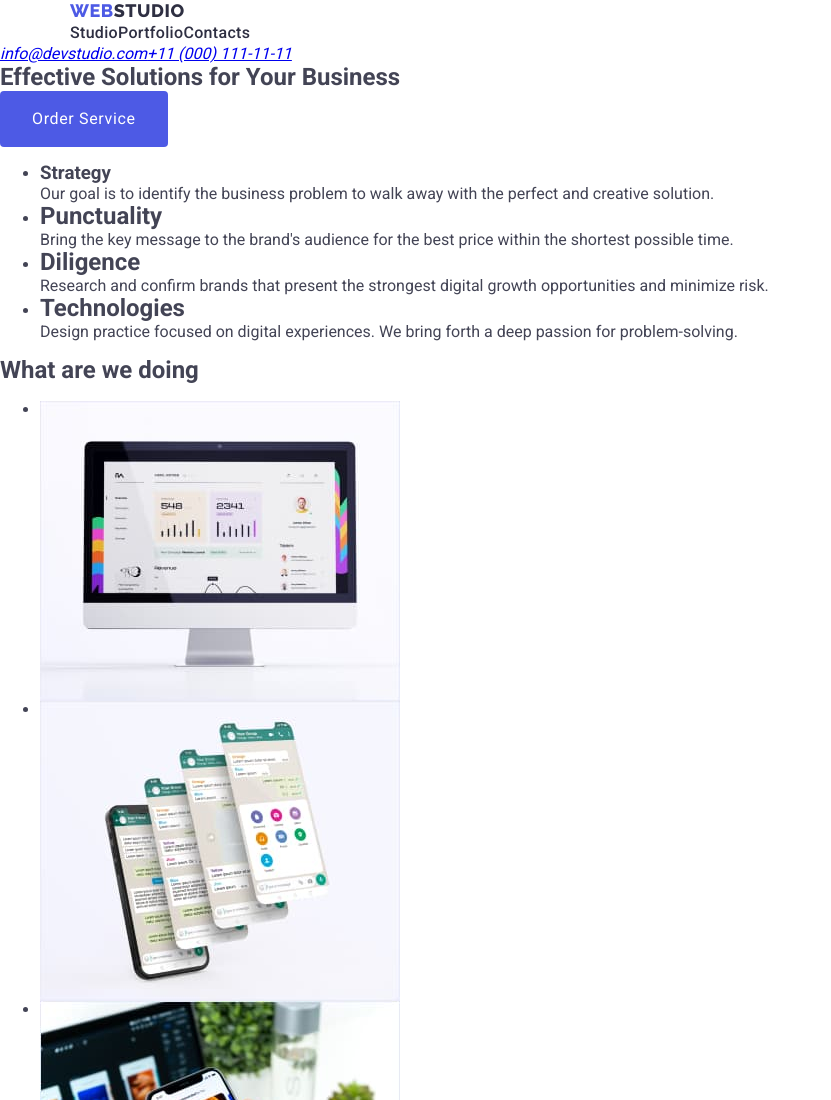
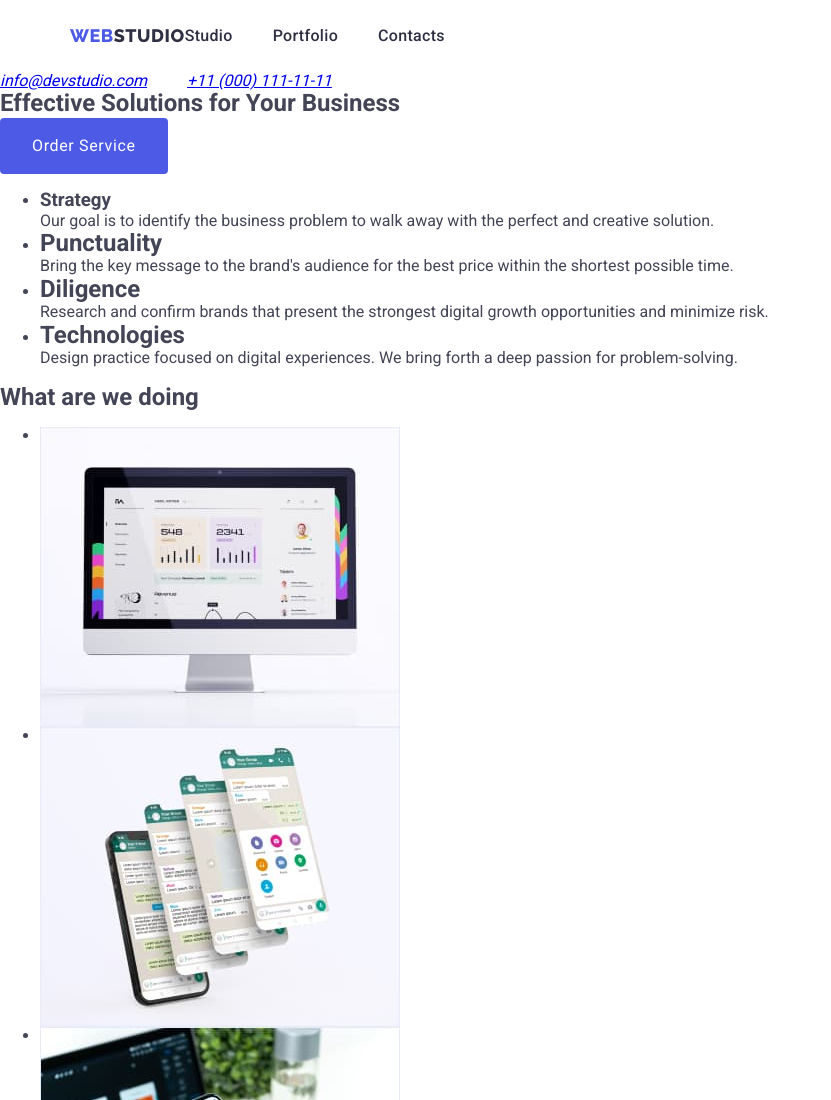
Before and after one commit to 1DaniilI/goit-markup-hw-02, a plain HTML site: page index.html in a window 1280 px wide. Shown: the top 1100 px of the page, without its empty margins (0-831 px from the left). Drawn offline with nearby package versions, Linux system fonts and the light colour scheme.

Commit message:
header .container

```diff
--- a/css/styles.css
+++ b/css/styles.css
@@ -56,15 +56,21 @@ img{
 
 }
 
+.header .container {
+    display: flex;
+    align-items: center;
+}
 
 .header-logo{
-    font-family: "Raleway", sans-serif;
+font-family: "Raleway", sans-serif;
 font-weight: 800;
 font-size: 18px;
 line-height: 1.17;
 letter-spacing: 0.03em;
 text-transform: uppercase;
 color: #2e2f42;
+display: flex;
+align-items: center;
 }
 
 .header-logo span{
@@ -75,7 +81,7 @@ line-height: 1.17;
 letter-spacing: 0.03em;
 text-transform: uppercase;
 color: #4d5ae5;
-display: inline-block;
+display: flex;
 align-items: center;
 }
 
@@ -86,6 +92,8 @@ line-height: calc(24/16);
 letter-spacing: 0.02em;
 
 color: #2e2f42;
+padding: 24px 0;
+display: block;
 
 }
 
@@ -105,4 +113,5 @@ padding: 16px 32px;
 .nav-list,
 .header-contacts {
     display: flex;
+    gap: 40px;
 }
```
